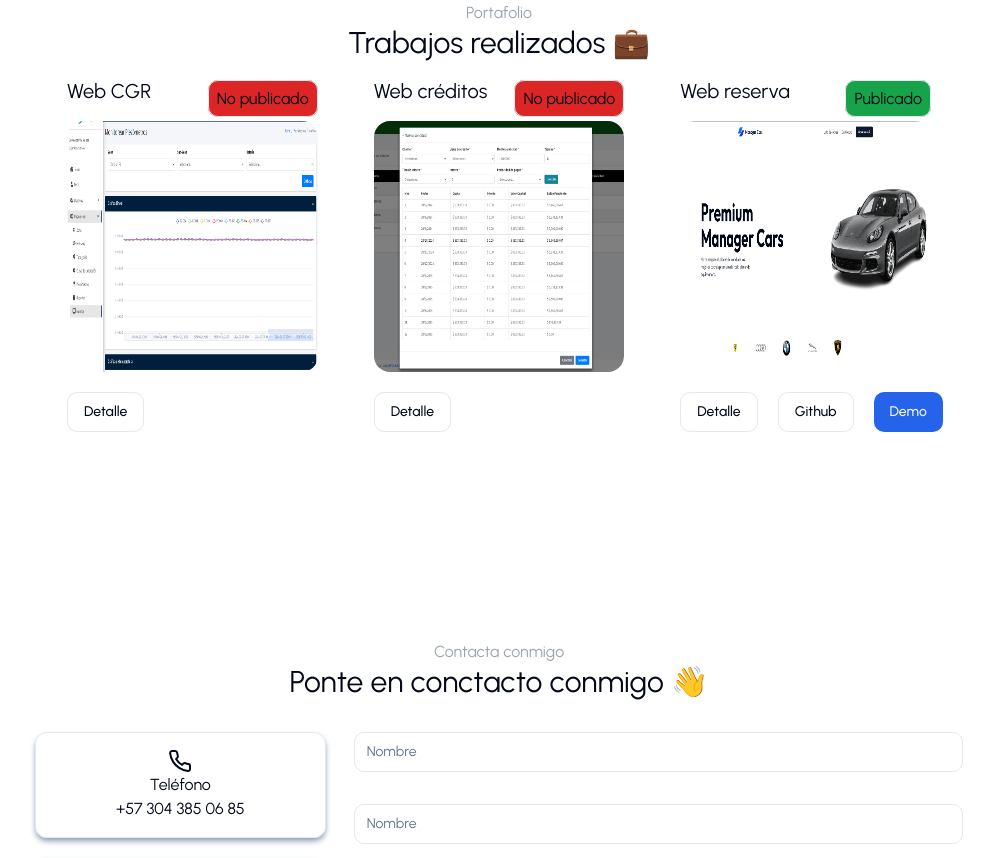
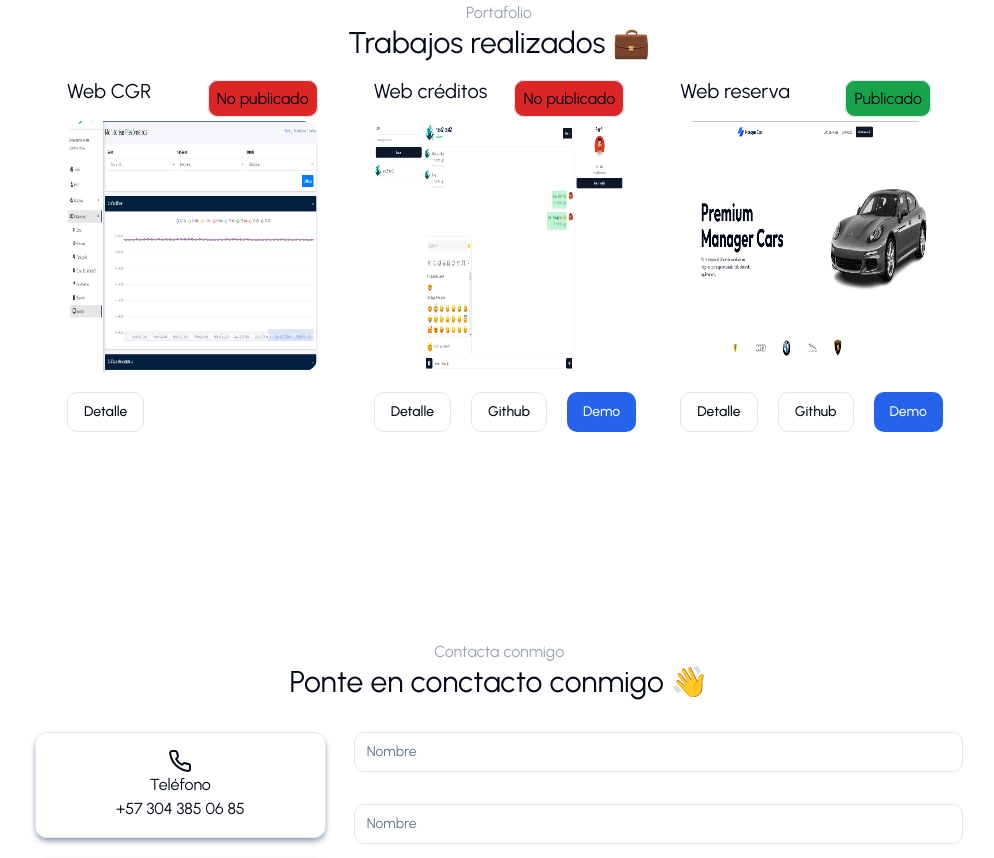
Before and after one commit to jaiverramosweb/Nuevo-Portafolio, a Next.js app: page / in a window 1280 px wide. Shown: the part 1740-2598 px from the top of the page, without its empty margins (141-1135 px from the left). Built offline with nearby package versions, Linux system fonts and the light colour scheme.

Commit message:
Agregado nuevo proyecto

```diff
--- a/data.tsx
+++ b/data.tsx
@@ -1,13 +1,29 @@
-import { BellPlus, Brush, Code2, CodeSquare, Home, Inbox, Mail, PanelsTopLeft, Phone, UserRound } from "lucide-react";
+import {
+  BellPlus,
+  Brush,
+  Code2,
+  CodeSquare,
+  Home,
+  Inbox,
+  Mail,
+  PanelsTopLeft,
+  Phone,
+  UserRound,
+} from "lucide-react";
 
-import { FaHtml5, FaCss3Alt, FaBootstrap, FaReact, FaLaravel, FaNode } from "react-icons/fa";
-import { RiJavascriptFill, RiTailwindCssLine  } from "react-icons/ri";
+import {
+  FaHtml5,
+  FaCss3Alt,
+  FaBootstrap,
+  FaReact,
+  FaLaravel,
+  FaNode,
+} from "react-icons/fa";
+import { RiJavascriptFill, RiTailwindCssLine } from "react-icons/ri";
 import { FaVuejs } from "react-icons/fa6";
 import { SiPhp } from "react-icons/si";
 import { GrMysql } from "react-icons/gr";
 import { BiLogoPostgresql } from "react-icons/bi";
-
-
 
 export const itemsNavbar = [
   {
@@ -49,31 +65,31 @@ export const dataExperience = [
     experience: [
       {
         name: "HTML",
-                icon: <FaHtml5 />
+        icon: <FaHtml5 />,
       },
       {
         name: "CSS",
-                icon: <FaCss3Alt />
+        icon: <FaCss3Alt />,
       },
       {
         name: "JavaScript",
-                icon: <RiJavascriptFill />
+        icon: <RiJavascriptFill />,
       },
       {
         name: "VueJs",
-                icon: <FaVuejs />
+        icon: <FaVuejs />,
       },
       {
         name: "Bootstrap",
-                icon: <FaBootstrap />
+        icon: <FaBootstrap />,
       },
       {
         name: "React",
-                icon: <FaReact />
+        icon: <FaReact />,
       },
       {
         name: "Tailwind CSS",
-                icon: <RiTailwindCssLine />
+        icon: <RiTailwindCssLine />,
       },
     ],
   },
@@ -83,23 +99,23 @@ export const dataExperience = [
     experience: [
       {
         name: "PHP",
-                icon: <SiPhp />
+        icon: <SiPhp />,
       },
       {
         name: "Laravel",
-                icon: <FaLaravel />
+        icon: <FaLaravel />,
       },
       {
         name: "MySQL",
-                icon: <GrMysql />
+        icon: <GrMysql />,
       },
       {
         name: "PostgreSql",
-                icon: <BiLogoPostgresql />
+        icon: <BiLogoPostgresql />,
       },
       {
         name: "NodeJs",
-                icon: <FaNode />
+        icon: <FaNode />,
       },
     ],
   },
@@ -118,38 +134,38 @@ export const dataPortfolio = [
       {
         id: 1,
         title: "# Backend:",
-                url: "https://laravel.com/"
+        url: "https://laravel.com/",
       },
       {
         id: 2,
         title: "# Frontend:",
-                url: "https://vuejs.org/"
+        url: "https://vuejs.org/",
       },
       {
         id: 3,
         title: "# UI:",
-                url: " https://getbootstrap.com/"
+        url: " https://getbootstrap.com/",
       },
       {
         id: 4,
         title: "# BBDD:",
-                url: "https://www.mysql.com/"
+        url: "https://www.mysql.com/",
       },
       {
         id: 5,
         title: "# REPORTES:",
-                url: "https://laravel-excel.com/"
+        url: "https://laravel-excel.com/",
       },
       {
         id: 6,
         title: "# API:",
-                url: "Privada"
+        url: "Privada",
       },
       {
         id: 7,
         title: "# Graficas:",
-                url: "https://echarts.apache.org/en/index.html"
-            }
+        url: "https://echarts.apache.org/en/index.html",
+      },
     ],
     urlGithub: "",
     urlDemo: "",
@@ -157,35 +173,45 @@ export const dataPortfolio = [
   {
     id: 2,
     title: "Web créditos",
-        image: "/portafolio/siste-credito.png",
+    image: "/portafolio/clon-chat.png",
     is_public: false,
-        details: `Proyecto desarrollado para el manejo y el control de créditos para empresas en el ámbito agrónomo, creación y registro de usuarios, productos, tasas de interés, amortización de los pagos usando el método francés, periodicidad de pagos de uno, tres y seis meses, control de pagos y más.
+    details: `Proyecto personal desarrollado para simular un chart en tiempo real, usando react, firebase, zustand, zod, tailwindcss,  emoji-picker-react, y mas.
             tecnologias y recusos usados:
         `,
     tecnology: [
       {
         id: 1,
-                title: "# Backend:",
-                url: "https://laravel.com/"
+        title: "# BBDD Firebase:",
+        url: "https://firebase.google.com/",
       },
       {
         id: 2,
-                title: "# Frontend:",
-                url: "https://vuejs.org/"
+        title: "# React:",
+        url: "https://react.dev/",
       },
       {
         id: 3,
-                title: "# UI:",
-                url: " https://getbootstrap.com/"
+        title: "# UI shadcn:",
+        url: " https://ui.shadcn.com",
       },
       {
         id: 4,
-                title: "# BBDD:",
-                url: "https://www.mysql.com/"
+        title: "# Zod:",
+        url: "https://zod.dev/",
+      },
+      {
+        id: 5,
+        title: "# Emoji:",
+        url: "https://docs.pmnd.rs/zustand/getting-started/introduction",
+      },
+      {
+        id: 6,
+        title: "# Zustand:",
+        url: "https://www.npmjs.com/package/emoji-picker-react",
       },
     ],
-        urlGithub: "",
-        urlDemo: "",
+    urlGithub: "https://github.com/jaiverramosweb/chat-react-firebase",
+    urlDemo: "https://chat-react-firebase-three.vercel.app/",
   },
   {
     id: 3,
@@ -194,48 +220,47 @@ export const dataPortfolio = [
     is_public: true,
     details: `Proyecto desarrollado para el manejo y el control de la renta de coches, creación y registro de coches y subida de imágenes, poder añadir a favoritos los coches que gustan, reservar por días el uso del coche y pasarela de pago por medio de Stripe.
             tecnologias y recusos usados:
-        `
-        ,
+        `,
     tecnology: [
       {
         id: 1,
         title: "# Next.js:",
-                url: " https://nextjs.org/"
+        url: " https://nextjs.org/",
       },
       {
         id: 2,
         title: "# Autenticación:",
-                url: " https://clerk.com/"
+        url: " https://clerk.com/",
       },
       {
         id: 3,
         title: "# UI:",
-                url: " https://ui.shadcn.com/"
+        url: " https://ui.shadcn.com/",
       },
       {
         id: 4,
         title: "# BBDD:",
-                url: " https://neon.tech/"
+        url: " https://neon.tech/",
       },
       {
         id: 5,
         title: "# Pasarela de pago:",
-                url: " https://stripe.com/es"
+        url: " https://stripe.com/es",
       },
       {
         id: 6,
         title: "# Images host:",
-                url: " https://uploadthing.com/"
+        url: " https://uploadthing.com/",
       },
       {
         id: 6,
         title: "# Despliegue:",
-                url: " https://vercel.com/"
-            }
+        url: " https://vercel.com/",
+      },
     ],
     urlGithub: "https://github.com/jaiverramosweb/Renta-de-coches",
     urlDemo: "https://renta-de-coches.vercel.app/",
-    }
+  },
 ];
 
 export const dataContact = [
```
Also changed, not shown: public/portafolio/clon-chat.png (added). Lines whose indentation alone changed are shown as unchanged.
